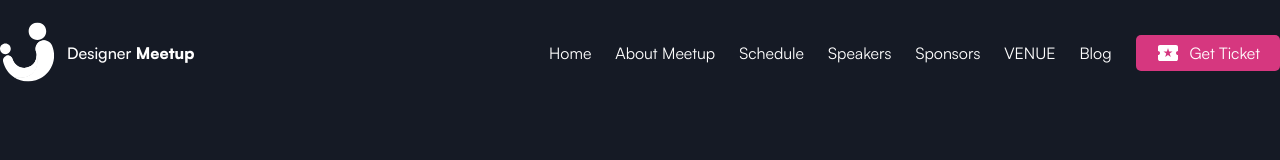
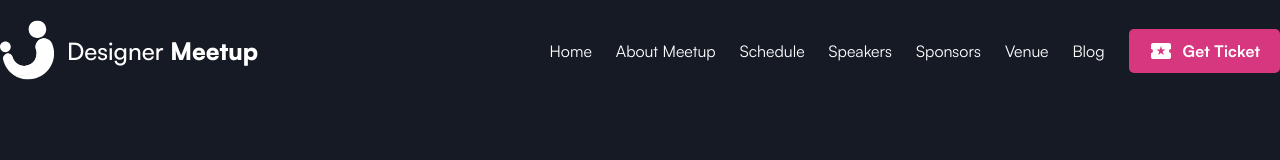
Before and after one commit to Nuttik/DesignerMeetupLanding, a plain HTML site: page index.html in a window 1280 px wide. Drawn offline with Linux system fonts and the light colour scheme; files whose address does not match are found by name.

Commit message:
fix:(header) pixel perfect

```diff
--- a/index.html
+++ b/index.html
@@ -23,7 +23,7 @@
                         <li class="menu__item"><a href="#" class="menu__link">Schedule</a></li>
                         <li class="menu__item"><a href="#" class="menu__link">Speakers</a></li>
                         <li class="menu__item"><a href="#" class="menu__link">Sponsors</a></li>
-                        <li class="menu__item"><a href="#" class="menu__link">VENUE</a></li>
+                        <li class="menu__item"><a href="#" class="menu__link">Venue</a></li>
                         <li class="menu__item"><a href="#" class="menu__link">Blog</a></li>
                     </ul>
                 </nav>
--- a/style/main.css
+++ b/style/main.css
@@ -103,7 +103,7 @@ body{
     background-color: var(--bg-color);
     color: #FFFFFF;
     font-family: 'Satoshi';
-    padding-top: 22px;
+    padding-top: 20px;
     padding-bottom: 28px;
   }
 div[class$='-container']{
@@ -134,7 +134,7 @@ div[class$='-container']{
   font-style: normal;
   font-weight: 400;
   font-size: 1rem;
-  line-height: 1,375rem;
+  line-height: 1.375rem;
 }
 .menu__link:hover{
   color:var(--secondary-text-color);
@@ -150,7 +150,7 @@ div[class$='-container']{
 .logo__text{
   font-style: normal;
   font-weight: 500;
-  font-size: 1,5rem;
+  font-size: 1.5rem;
   line-height: 2rem;
 }
 .logo__text span{
@@ -162,11 +162,13 @@ div[class$='-container']{
 }
 .button{
   border-radius: 5px;
-  padding: 10px 20px;
+  padding: 14px 20px;
   cursor: pointer;
 }
 .button__link{
   display: block;
+  font-weight: 600;
+  letter-spacing: 0.01em;
 }
 .button-pink{
   background-color: var(--main-color);
```
